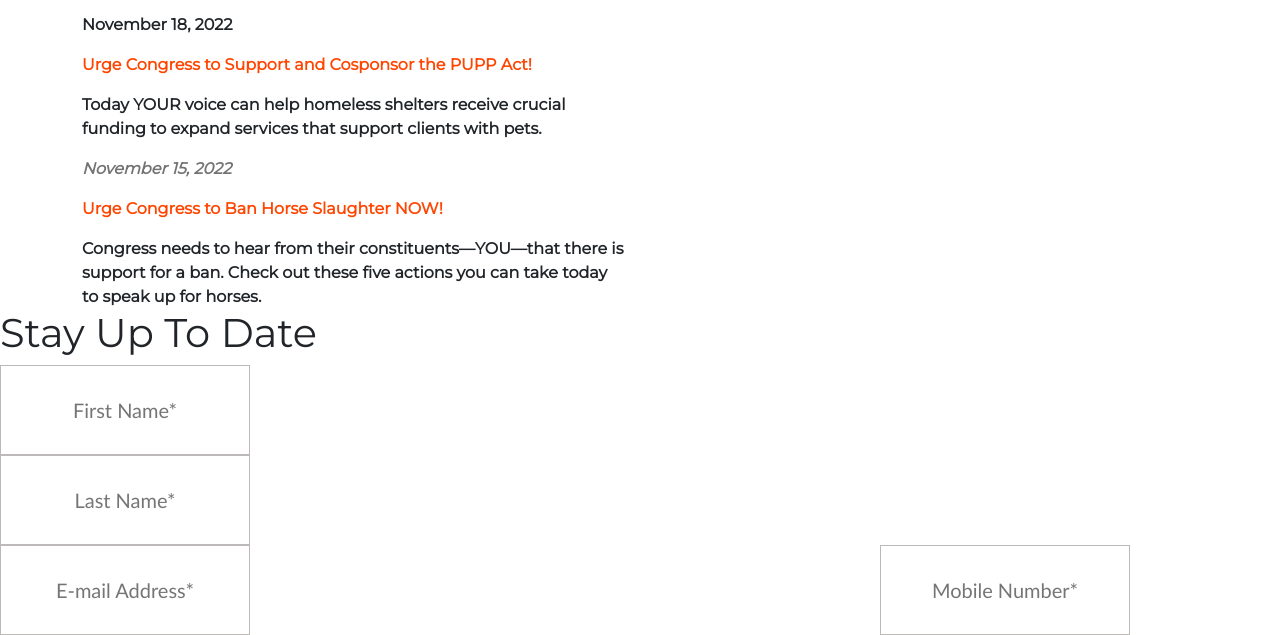
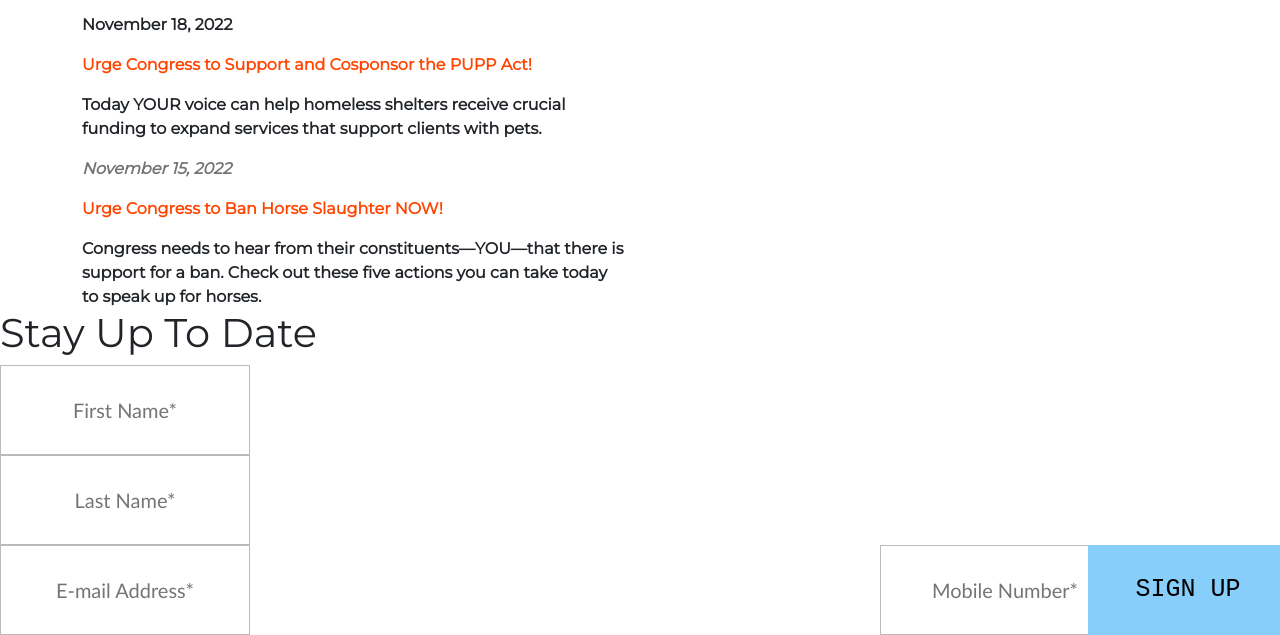
Before and after one commit to brunoamanze/Pet-Shelter, a plain HTML site: page index.html in a window 1280 px wide. Shown: the part 1069-1704 px from the top of the page. Drawn offline with nearby package versions, Linux system fonts and the light colour scheme.

Commit message:
add button to submit form

```diff
--- a/index.html
+++ b/index.html
@@ -58,4 +58,6 @@
   <div class="form2"><input type="text" placeholder="Last Name*" id="form4"></div>
   <div class="form3"><input type="text" placeholder="E-mail Address*" id="form5"></div>
 <div class="form4"><input type="text" placeholder="Mobile Number*" id="form6"></div>
+<div class="btndiv"><button id="bbtn">SIGN UP</button></div>
+</div>
   </body>
```
